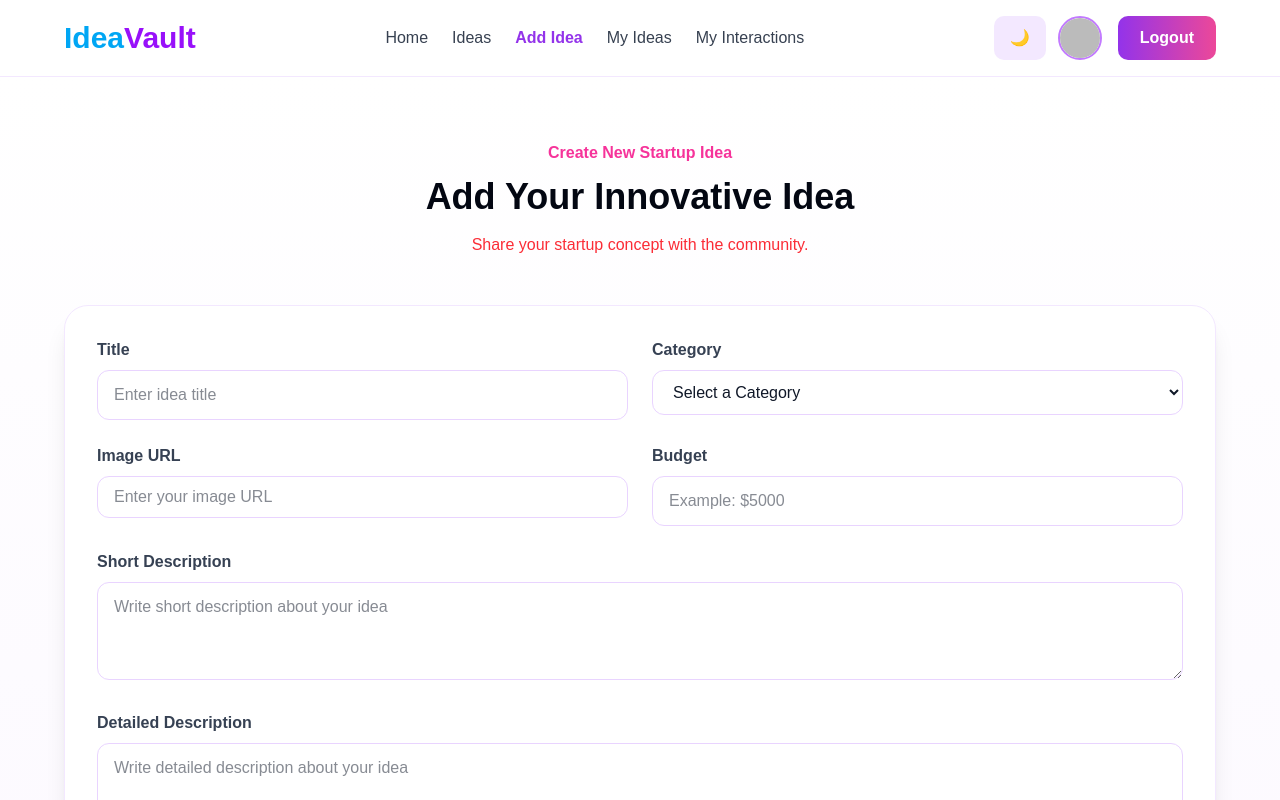
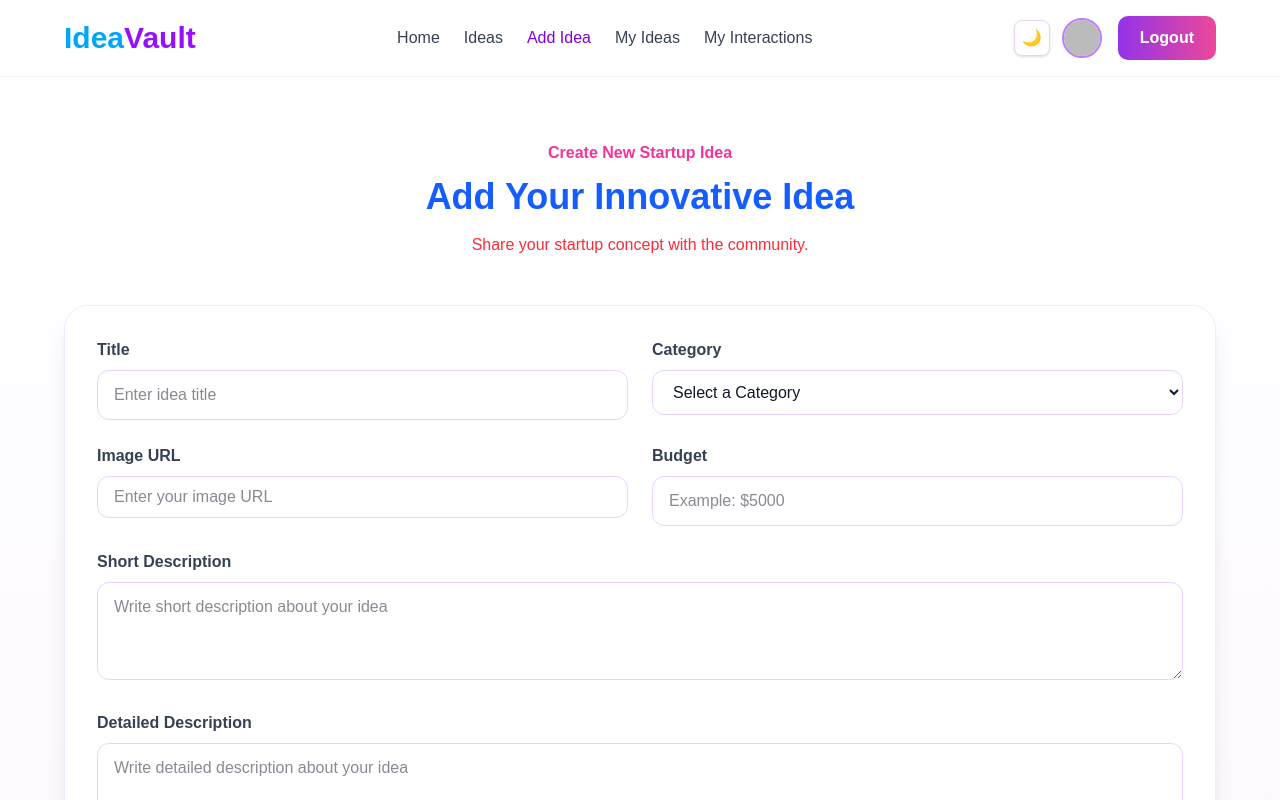
Before and after one commit to eshtiak23/Ideavault_Client-, a React (Vite) app: page /add-idea in a window 1280 px wide. Shown: the top 800 px of the page. Built offline with nearby package versions, Linux system fonts and the light colour scheme; no server answers; sample sign-in values are in the browser's storage.

Commit message:
feat: update Navbar component for improved user experience and styling consistency feat: change heading color in AddIdea component for better visibility

```diff
--- a/src/components/Navbar.jsx
+++ b/src/components/Navbar.jsx
@@ -14,52 +14,63 @@ export default function Navbar() {
   const handleLogout = async () => {
     try {
       await logoutUser();
+      setOpen(false);
       toast.success("Logged out");
     } catch (error) {
       toast.error(error.message);
     }
   };
 
+  const navLinkClass = ({ isActive }) =>
+    `font-medium transition ${
+      isActive
+        ? "text-purple-700 dark:text-purple-300"
+        : "text-gray-700 hover:text-purple-700 dark:text-slate-300 dark:hover:text-purple-300"
+    }`;
+
   const links = (
     <>
-      <NavLink className="nav-link" to="/">
+      <NavLink onClick={() => setOpen(false)} className={navLinkClass} to="/">
         Home
       </NavLink>
 
-      <NavLink className="nav-link" to="/ideas">
+      <NavLink onClick={() => setOpen(false)} className={navLinkClass} to="/ideas">
         Ideas
       </NavLink>
 
-      <NavLink className="nav-link" to="/add-idea">
+      {user && (
+        <>
+          <NavLink onClick={() => setOpen(false)} className={navLinkClass} to="/add-idea">
             Add Idea
           </NavLink>
 
-      <NavLink className="nav-link" to="/my-ideas">
+          <NavLink onClick={() => setOpen(false)} className={navLinkClass} to="/my-ideas">
             My Ideas
           </NavLink>
 
-      <NavLink className="nav-link" to="/my-interactions">
+          <NavLink onClick={() => setOpen(false)} className={navLinkClass} to="/my-interactions">
             My Interactions
           </NavLink>
+        </>
+      )}
     </>
   );
 
   return (
-    <nav className="sticky top-0 z-50 bg-white/90 backdrop-blur-md border-b border-purple-100">
+    <nav className="sticky top-0 z-50 border-b border-purple-100 bg-white dark:border-slate-800 dark:bg-slate-950">
       <div className="container-box flex items-center justify-between py-4">
         <Link to="/" className="text-3xl font-bold">
           <span className="text-sky-500">Idea</span>
-          <span className="text-purple-600">Vault</span>
+          <span className="text-purple-600 dark:text-purple-400">Vault</span>
         </Link>
 
+        <div className="hidden items-center gap-6 lg:flex">{links}</div>
 
-        <div className="hidden lg:flex items-center gap-6">
-          {links}
-        </div>
-
-
-        <div className="hidden md:flex items-center gap-3">
-          <button onClick={toggleTheme} className="theme-btn">
+        <div className="hidden items-center gap-3 md:flex">
+          <button
+            onClick={toggleTheme}
+            className="flex h-9 w-9 items-center justify-center rounded-lg border border-purple-200 bg-white text-base shadow-sm transition hover:bg-purple-50 dark:border-slate-700 dark:bg-slate-800 dark:hover:bg-slate-700"
+          >
             {darkMode ? "☀️" : "🌙"}
           </button>
 
@@ -67,20 +78,14 @@ export default function Navbar() {
             <div className="flex items-center gap-4">
               <Link to="/profile">
                 <img
-                  src={
-                    user.photoURL ||
-                    "https://i.ibb.co/4pDNDk1/avatar.png"
-                  }
+                  src={user.photoURL || "https://i.ibb.co/4pDNDk1/avatar.png"}
                   alt="user"
                   title={user.displayName || "Profile"}
-                  className="w-11 h-11 rounded-full border-2 border-purple-400 object-cover cursor-pointer hover:scale-105 transition"
+                  className="h-10 w-10 rounded-full border-2 border-purple-400 object-cover transition hover:scale-105"
                 />
               </Link>
 
-              <button
-                onClick={handleLogout}
-                className="primary-btn"
-              >
+              <button onClick={handleLogout} className="primary-btn">
                 Logout
               </button>
             </div>
@@ -88,7 +93,7 @@ export default function Navbar() {
             <>
               <Link
                 to="/login"
-                className="px-5 py-2 rounded-lg border border-purple-300 text-purple-600 font-medium"
+                className="rounded-lg border border-purple-300 px-5 py-2 font-medium text-purple-600 transition hover:bg-purple-50 dark:border-slate-700 dark:text-purple-300 dark:hover:bg-slate-800"
               >
                 Login
               </Link>
@@ -100,39 +105,35 @@ export default function Navbar() {
           )}
         </div>
 
-
-
-        <div className="flex md:hidden items-center gap-3">
-          <button onClick={toggleTheme} className="theme-btn">
+        <div className="flex items-center gap-2 md:hidden">
+          <button
+            onClick={toggleTheme}
+            className="flex h-9 w-9 items-center justify-center rounded-lg border border-purple-200 bg-white text-base shadow-sm transition hover:bg-purple-50 dark:border-slate-700 dark:bg-slate-800 dark:hover:bg-slate-700"
+          >
             {darkMode ? "☀️" : "🌙"}
           </button>
 
           {user && (
             <Link to="/profile">
               <img
-                src={
-                  user.photoURL ||
-                  "https://i.ibb.co/4pDNDk1/avatar.png"
-                }
+                src={user.photoURL || "https://i.ibb.co/4pDNDk1/avatar.png"}
                 alt="user"
-                className="w-10 h-10 rounded-full border-2 border-purple-400 object-cover"
+                className="h-9 w-9 rounded-full border-2 border-purple-400 object-cover"
               />
             </Link>
           )}
 
           <button
             onClick={() => setOpen(!open)}
-            className="text-3xl text-purple-600 leading-none"
+            className="flex h-9 w-9 items-center justify-center rounded-lg text-2xl text-purple-600 transition hover:bg-purple-100 dark:text-purple-400 dark:hover:bg-slate-800"
           >
-            {open ? "✕" : "☰"}
+            {open ? "×" : "☰"}
           </button>
         </div>
       </div>
 
-      {/* Mobile Menu Section */}
-
       {open && (
-        <div className="lg:hidden bg-white border-t border-purple-100 px-6 py-5">
+        <div className="border-t border-purple-100 bg-white px-6 py-5 dark:border-slate-800 dark:bg-slate-950 lg:hidden">
           <div className="flex flex-col gap-4">
             {links}
 
@@ -140,16 +141,13 @@ export default function Navbar() {
               <>
                 <Link
                   to="/profile"
-                  className="text-purple-600 font-medium"
+                  className="font-medium text-purple-600 dark:text-purple-300"
                   onClick={() => setOpen(false)}
                 >
                   Profile
                 </Link>
 
-                <button
-                  onClick={handleLogout}
-                  className="primary-btn text-center"
-                >
+                <button onClick={handleLogout} className="primary-btn text-center">
                   Logout
                 </button>
               </>
@@ -157,7 +155,8 @@ export default function Navbar() {
               <>
                 <Link
                   to="/login"
-                  className="text-purple-600 font-medium"
+                  className="font-medium text-purple-600 dark:text-purple-300"
+                  onClick={() => setOpen(false)}
                 >
                   Login
                 </Link>
@@ -165,6 +164,7 @@ export default function Navbar() {
                 <Link
                   to="/register"
                   className="primary-btn text-center"
+                  onClick={() => setOpen(false)}
                 >
                   Register
                 </Link>
--- a/src/pages/AddIdea.jsx
+++ b/src/pages/AddIdea.jsx
@@ -56,7 +56,7 @@ export default function AddIdea() {
       <div className="text-center">
         <p className="text-pink-500 font-semibold">Create New Startup Idea</p>
 
-        <h1 className="text-4xl font-bold text-gray-950 mt-3">
+        <h1 className="text-4xl font-bold text-blue-600 mt-3">
           Add Your Innovative Idea
         </h1>
 
```
Lines whose indentation alone changed are shown as unchanged.
